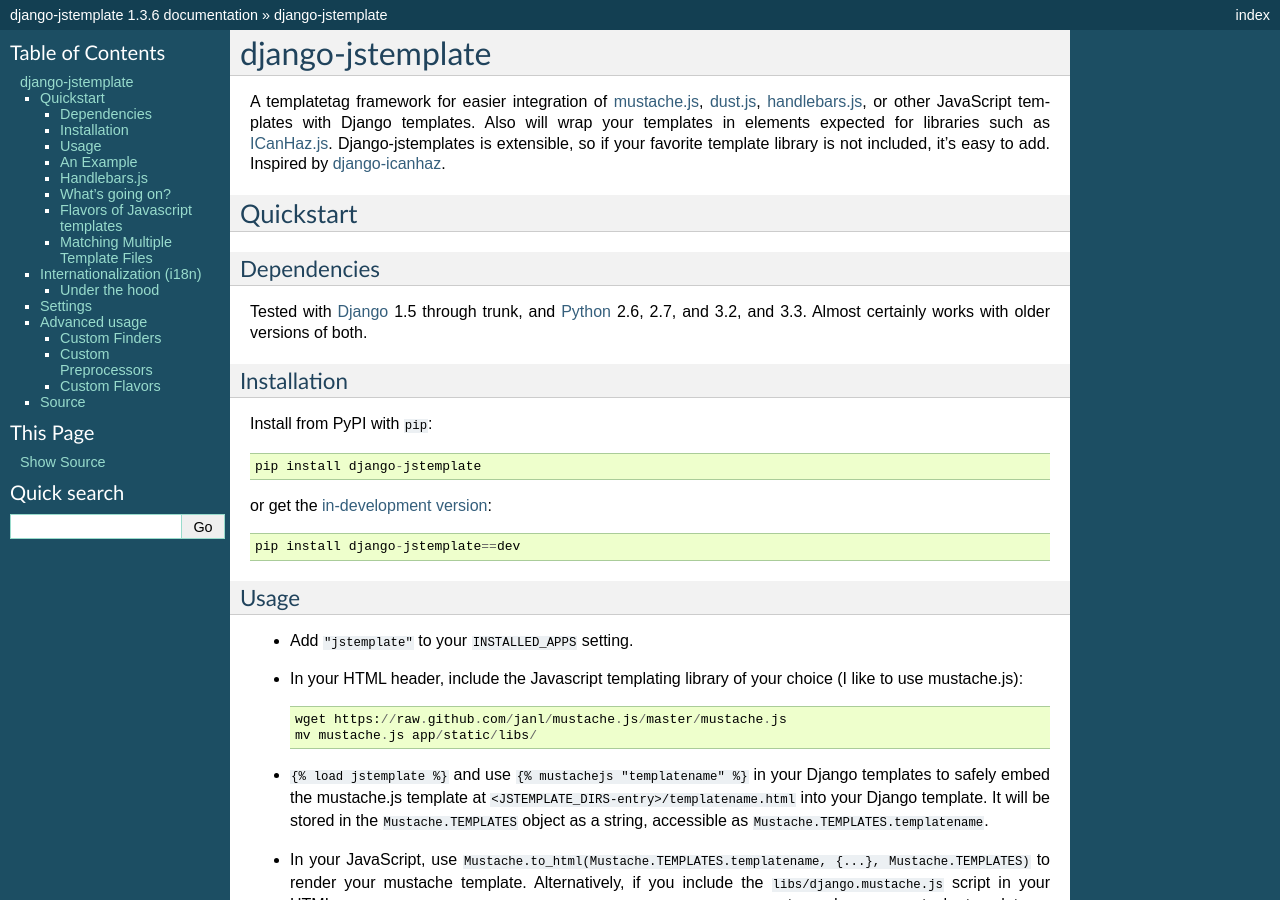
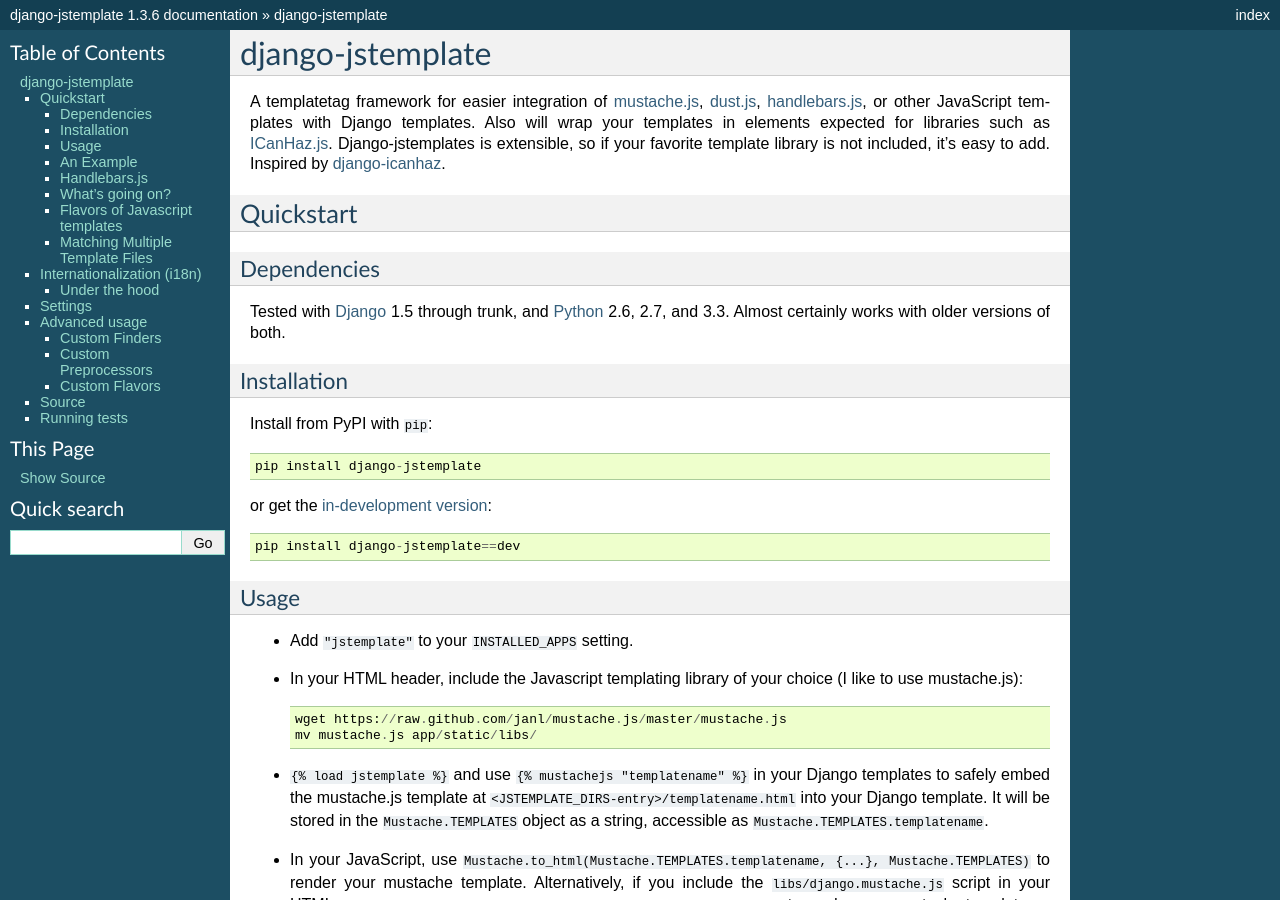
Before and after one commit to mjumbewu/django-jstemplate, a Sphinx documentation site: the page built from docs/index.rst, in a window 1280 px wide and 900 px high. Built offline with Sphinx 7.4.7, drawn with Linux system fonts in a browser that asks for light colours; some of the changed text lies outside the part shown.

```diff
--- a/docs/index.rst
+++ b/docs/index.rst
@@ -25,8 +25,8 @@
 Dependencies
 ------------
 
-Tested with `Django`_ 1.5 through trunk, and `Python`_ 2.6, 2.7, and 3.2, and
-3.3. Almost certainly works with older versions of both.
+Tested with `Django`_ 1.5 through trunk, and `Python`_ 2.6, 2.7, and 3.3.
+Almost certainly works with older versions of both.
 
 .. _Django: http://www.djangoproject.com/
 .. _Python: http://www.python.org/
@@ -349,3 +349,10 @@
 The source for django-jstemplate is available on `GitHub`_
 
 .. _GitHub: http://github.com/mjumbewu/django-jstemplate/
+
+Running tests
+=============
+
+To run the tests (for development), install ``mock`` and ``six`` and run::
+
+    jstemplate/tests/project/manage.py test
```
Also changed, not shown: .travis.yml.
